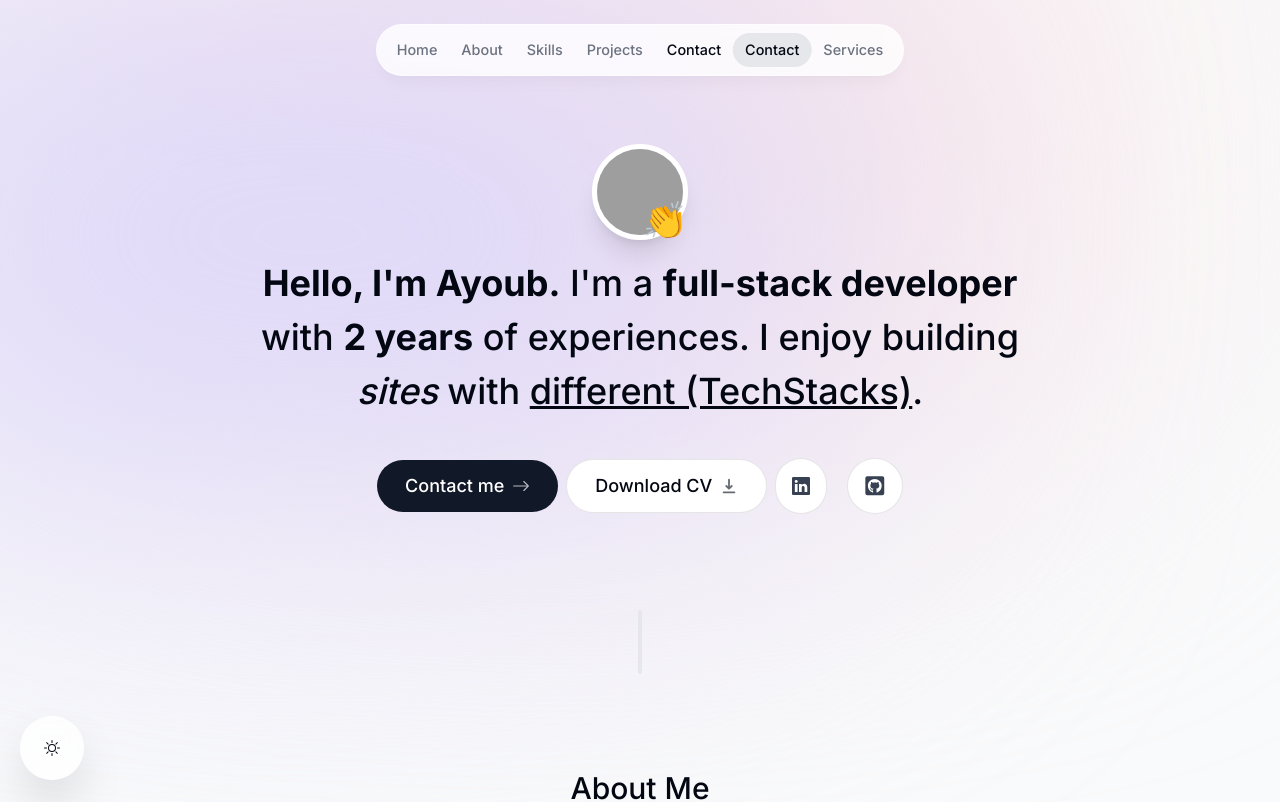
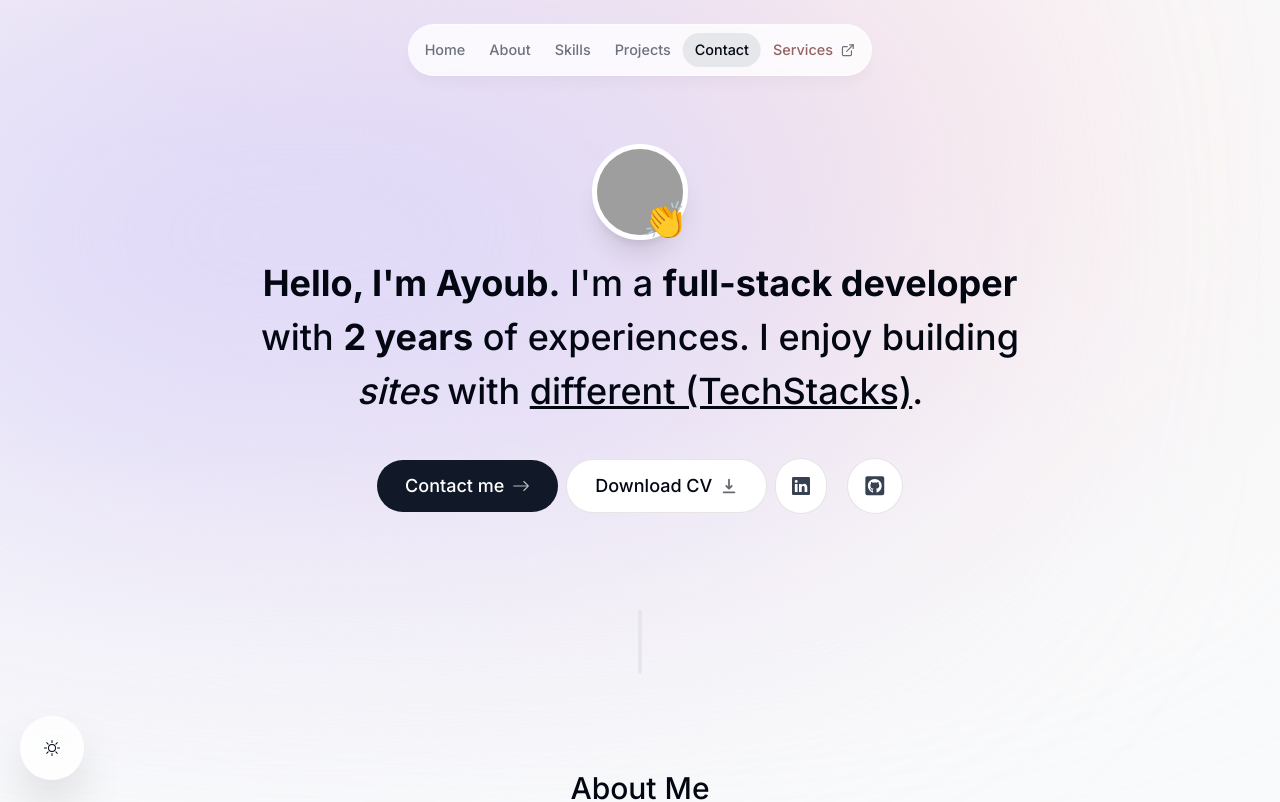
Before and after one commit to iayvob/ModernPortfolio, a Next.js app: page / in a window 1280 px wide. Shown: the top 802 px of the page. Built offline with nearby package versions, Linux system fonts and the light colour scheme; no server answers; grey boxes are pictures that could not be loaded.

Commit message:
icons and handsome look

```diff
--- a/components/header.tsx
+++ b/components/header.tsx
@@ -4,34 +4,76 @@ import React from "react";
 import { motion } from "framer-motion";
 import { links } from "@/lib/data";
 import Link from "next/link";
-import clsx from "clsx"
-import {useActiveSectionContext} from "@/context/active-section-context"
-
-
+import clsx from "clsx";
+import { useActiveSectionContext } from "@/context/active-section-context";
+import { FiExternalLink } from "react-icons/fi";
 
 export default function Header() {
-    const { activeSection, setActiveSection, setTimeOfLastClick } = useActiveSectionContext();
+  const { activeSection, setActiveSection, setTimeOfLastClick } =
+    useActiveSectionContext();
 
-
-    return <header className="z-[999] relative">
-        <motion.div className={clsx("fixed top-6 left-1/2 -translate-x-1/2 h-[3.25rem] rounded-full border border-white border-opacity-40 bg-white bg-opacity-80 shadow-lg shadow-black/[0.03] backdrop-blur-[0.5rem] w-[33rem] items-center dark:bg-gray-950 dark:border-black/40 dark:bg-opacity-75", {"!w-[5rem]" : activeSection === 'projectsPage' || activeSection === 'Services' })} initial={{ y: -100, x: "-50%", opacity: 0 }} animate={{ y: 0, x: "-50%", opacity: 1 }}></motion.div>
+  return (
+    <header className="z-[999] relative">
+      <motion.div
+        className={clsx(
+          "fixed top-6 left-1/2 -translate-x-1/2 h-[3.25rem] rounded-full border border-white border-opacity-40 bg-white bg-opacity-80 shadow-lg shadow-black/[0.03] backdrop-blur-[0.5rem] w-[29rem] items-center dark:bg-gray-950 dark:border-black/40 dark:bg-opacity-75",
+          {
+            "!w-[5rem]":
+              activeSection === "projectsPage" || activeSection === "Services",
+          }
+        )}
+        initial={{ y: -100, x: "-50%", opacity: 0 }}
+        animate={{ y: 0, x: "-50%", opacity: 1 }}
+      ></motion.div>
       <nav className="flex fixed left-1/2 -translate-x-1/2 py-0 top-[1.7rem] h-[initial]">
         <ul className="flex items-center justify-center gap-y-1 text-[0.9rem] font-medium text-gray-500 w-[initial] flex-nowrap">
+          {links.map((link) => (
+            <motion.li
+              className="h-3/4 flex items-center justify-center relative"
+              key={link.hash}
+              initial={{ y: -100, opacity: 0 }}
+              animate={{ y: 0, opacity: 1 }}
+            >
+              <Link
+                className={clsx(
+                  "flex w-full gap-x-2 items-center justify-center px-3 py-3 hover:text-gray-950 transition dark:hover:text-gray-300",
                   {
-                    links.map((link) => (
-                        <motion.li className="h-3/4 flex items-center justify-center relative" key={link.hash} initial={{ y: -100, opacity: 0 }} animate={{ y: 0, opacity: 1 }}>
-                            <Link className={clsx("flex w-full items-center justify-center px-3 py-3 hover:text-gray-950 transition dark:hover:text-gray-300", { "text-gray-950 dark:text-gray-200" : activeSection === link.name}, {"hidden" : ((activeSection === 'projectsPage' || activeSection === 'Services') && link.name !== 'Home')})} href={link.hash} onClick={() => {setActiveSection(link.name), setTimeOfLastClick(Date.now()) }}>
+                    "text-gray-950 dark:text-gray-200":
+                      activeSection === link.name,
+                  },
+                  {
+                    hidden:
+                      (activeSection === "projectsPage" ||
+                        activeSection === "Services") &&
+                      link.name !== "Home",
+                  }
+                )}
+                href={link.hash}
+                onClick={() => {
+                  setActiveSection(link.name), setTimeOfLastClick(Date.now());
+                }}
+              >
+                <p
+                  className={clsx({
+                    "text-[#946263]": link.name === "Services",
+                  })}
+                >
+                  {" "}
                   {link.name}
-
+                </p>
+                {link.name === "Services" && <FiExternalLink />}
                 {link.name === activeSection && (
-                                    <motion.span className="bg-gray-200 rounded-full absolute inset-0 -z-10 dark:bg-gray-800" layoutId="activeSection" transition={{ type: "spring", stiffness: 380, damping: 30,}}></motion.span>
+                  <motion.span
+                    className="bg-gray-200 rounded-full absolute inset-0 -z-10 dark:bg-gray-800"
+                    layoutId="activeSection"
+                    transition={{ type: "spring", stiffness: 380, damping: 30 }}
+                  ></motion.span>
                 )}
-
               </Link>
             </motion.li>
-                    ))
-                }
+          ))}
         </ul>
       </nav>
     </header>
+  );
 }
--- a/lib/data.ts
+++ b/lib/data.ts
@@ -23,10 +23,6 @@ export const links = [
     hash: "./#projects",
   },
   {
-    name: "Contact",
-    hash: "./#contact",
-  },
-    {
     name: "Contact",
     hash: "./#contact",
   },
```
Lines whose indentation alone changed are shown as unchanged.
